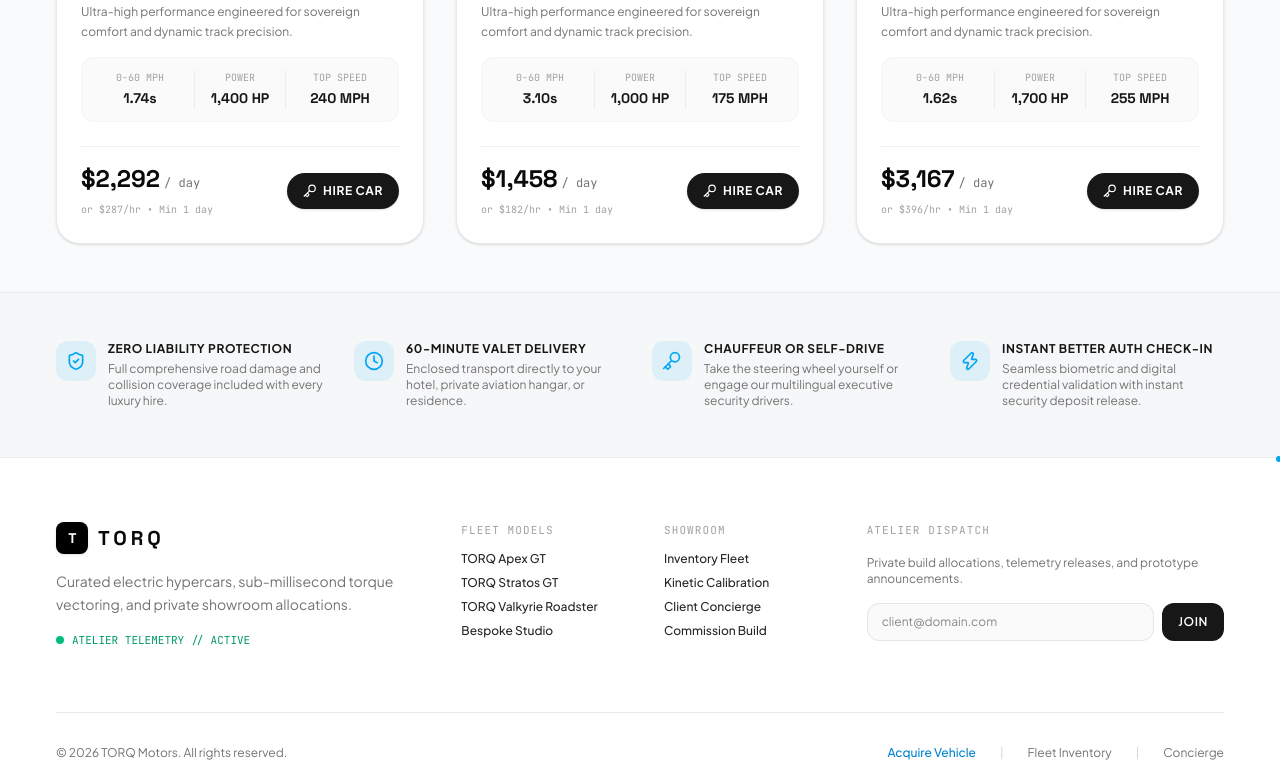
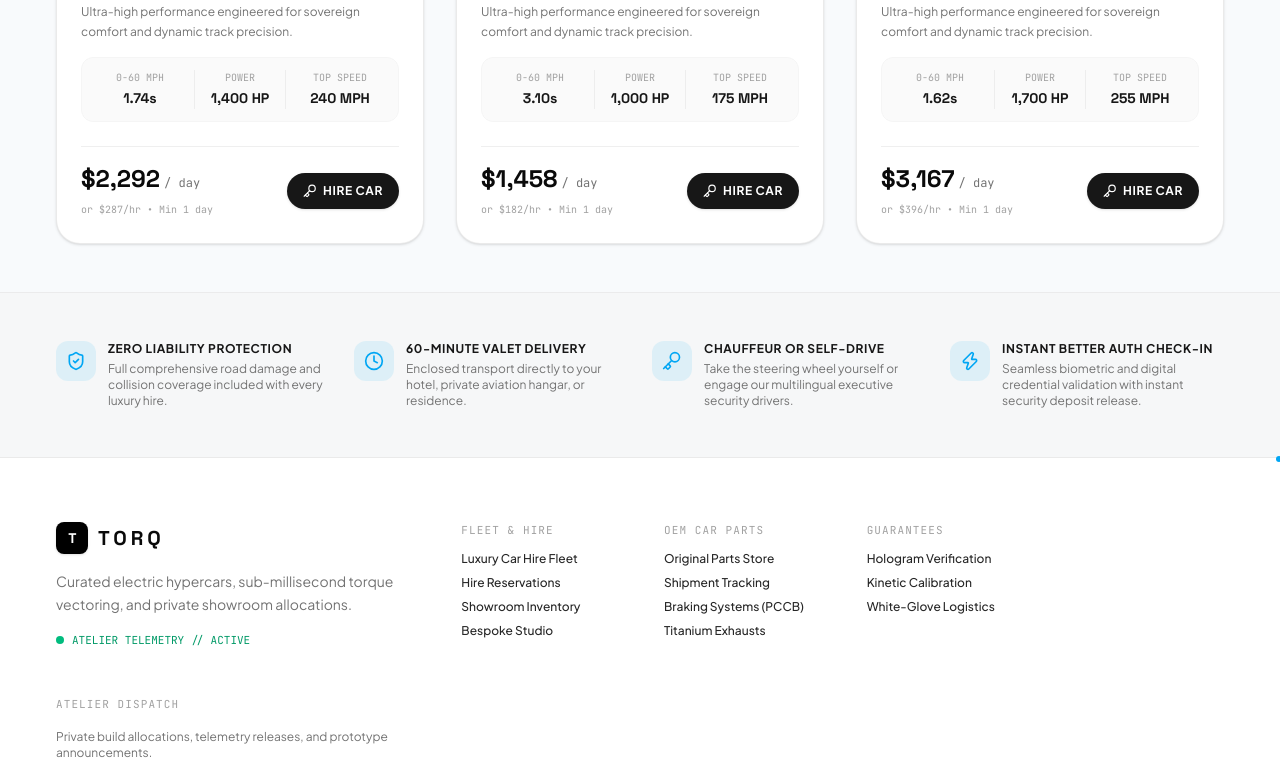
Before and after one commit to ruhul2003/Torq, a Next.js app in the folder frontend/: page /hire in a window 1280 px wide. Shown: the part 2000-2775 px from the top of the page. Built offline with nearby package versions, Linux system fonts and the light colour scheme; no server answers.

Commit message:
Update navigation bar and footer with parts store links

```diff
--- a/frontend/src/components/Footer.jsx
+++ b/frontend/src/components/Footer.jsx
@@ -47,22 +47,22 @@ export default function Footer({ onOpenReserve }) {
           {/* Nav Columns */}
           <div className="lg:col-span-2 space-y-3">
             <span className="text-[11px] font-mono uppercase tracking-widest text-neutral-400 block">
-              FLEET MODELS
+              FLEET & HIRE
             </span>
             <ul className="space-y-2 text-xs font-medium">
               <li>
-                <Link href="/#inventory" className="hover:text-sky-500 transition-colors">
-                  TORQ Apex GT
+                <Link href="/hire" className="hover:text-sky-500 transition-colors">
+                  Luxury Car Hire Fleet
+                </Link>
+              </li>
+              <li>
+                <Link href="/hire/my-bookings" className="hover:text-sky-500 transition-colors">
+                  Hire Reservations
                 </Link>
               </li>
               <li>
                 <Link href="/#inventory" className="hover:text-sky-500 transition-colors">
-                  TORQ Stratos GT
-                </Link>
-              </li>
-              <li>
-                <Link href="/#inventory" className="hover:text-sky-500 transition-colors">
-                  TORQ Valkyrie Roadster
+                  Showroom Inventory
                 </Link>
               </li>
               <li>
@@ -75,12 +75,40 @@ export default function Footer({ onOpenReserve }) {
 
           <div className="lg:col-span-2 space-y-3">
             <span className="text-[11px] font-mono uppercase tracking-widest text-neutral-400 block">
-              SHOWROOM
+              OEM CAR PARTS
             </span>
             <ul className="space-y-2 text-xs font-medium">
               <li>
-                <Link href="/#inventory" className="hover:text-sky-500 transition-colors">
-                  Inventory Fleet
+                <Link href="/parts" className="hover:text-sky-500 transition-colors">
+                  Original Parts Store
+                </Link>
+              </li>
+              <li>
+                <Link href="/parts/orders" className="hover:text-sky-500 transition-colors">
+                  Shipment Tracking
+                </Link>
+              </li>
+              <li>
+                <Link href="/parts" className="hover:text-sky-500 transition-colors">
+                  Braking Systems (PCCB)
+                </Link>
+              </li>
+              <li>
+                <Link href="/parts" className="hover:text-sky-500 transition-colors">
+                  Titanium Exhausts
+                </Link>
+              </li>
+            </ul>
+          </div>
+
+          <div className="lg:col-span-2 space-y-3">
+            <span className="text-[11px] font-mono uppercase tracking-widest text-neutral-400 block">
+              GUARANTEES
+            </span>
+            <ul className="space-y-2 text-xs font-medium">
+              <li>
+                <Link href="/parts/orders" className="hover:text-sky-500 transition-colors">
+                  Hologram Verification
                 </Link>
               </li>
               <li>
@@ -90,12 +118,7 @@ export default function Footer({ onOpenReserve }) {
               </li>
               <li>
                 <Link href="/#concierge" className="hover:text-sky-500 transition-colors">
-                  Client Concierge
-                </Link>
-              </li>
-              <li>
-                <Link href="/configurator" className="hover:text-sky-500 transition-colors">
-                  Commission Build
+                  White-Glove Logistics
                 </Link>
               </li>
             </ul>
--- a/frontend/src/components/Navbar.jsx
+++ b/frontend/src/components/Navbar.jsx
@@ -4,14 +4,26 @@ import { useState, useEffect } from "react";
 import Link from "next/link";
 import { usePathname } from "next/navigation";
 import { motion, AnimatePresence } from "framer-motion";
-import { Menu, X, ArrowUpRight, ChevronRight, Key, Sparkles, UserCheck } from "lucide-react";
+import {
+  Menu,
+  X,
+  ArrowUpRight,
+  ChevronRight,
+  Key,
+  Sparkles,
+  UserCheck,
+  ShoppingBag,
+  Wrench,
+} from "lucide-react";
 import ThemeToggle from "./ThemeToggle";
+import { useCart } from "@/context/CartContext";
 
 const NAV_LINKS = [
   { name: "Car Hire", href: "/hire" },
+  { name: "Original Parts", href: "/parts" },
+  { name: "Orders", href: "/parts/orders" },
   { name: "Reservations", href: "/hire/my-bookings" },
   { name: "Inventory", href: "/#inventory" },
-  { name: "Calibration", href: "/#vectoring" },
   { name: "Bespoke Studio", href: "/configurator" },
 ];
 
@@ -19,6 +31,7 @@ export default function Navbar({ onOpenReserve }) {
   const [scrolled, setScrolled] = useState(false);
   const [mobileMenuOpen, setMobileMenuOpen] = useState(false);
   const pathname = usePathname();
+  const { cartCount, setIsCartOpen } = useCart();
 
   useEffect(() => {
     const handleScroll = () => {
@@ -50,20 +63,20 @@ export default function Navbar({ onOpenReserve }) {
                   TORQ
                 </span>
                 <span className="text-[9px] font-mono tracking-widest text-neutral-400 dark:text-neutral-500 uppercase -mt-1">
-                  Luxury Motors & Hire
+                  Motors • Hire • OEM Parts
                 </span>
               </div>
             </Link>
 
             {/* Desktop Navigation */}
-            <nav className="hidden md:flex items-center gap-1 lg:gap-2 px-4 py-1.5 rounded-full border border-neutral-200/80 dark:border-white/10 bg-white/70 dark:bg-white/[0.03] backdrop-blur-md">
+            <nav className="hidden md:flex items-center gap-1 lg:gap-1.5 px-3 py-1.5 rounded-full border border-neutral-200/80 dark:border-white/10 bg-white/70 dark:bg-white/[0.03] backdrop-blur-md">
               {NAV_LINKS.map((link) => {
                 const isActive = pathname === link.href;
                 return (
                   <Link
                     key={link.name}
                     href={link.href}
-                    className={`px-3.5 py-1.5 rounded-full text-xs font-medium tracking-wide transition-all duration-200 ${
+                    className={`px-3 py-1.5 rounded-full text-xs font-medium tracking-wide transition-all duration-200 ${
                       isActive
                         ? "text-neutral-950 dark:text-white bg-black/5 dark:bg-white/10 font-semibold"
                         : "text-neutral-600 dark:text-neutral-300 hover:text-neutral-950 dark:hover:text-white"
@@ -76,7 +89,22 @@ export default function Navbar({ onOpenReserve }) {
             </nav>
 
             {/* Actions */}
-            <div className="hidden sm:flex items-center gap-3">
+            <div className="hidden sm:flex items-center gap-2.5">
+              {/* Shopping Cart Drawer Trigger */}
+              <button
+                type="button"
+                onClick={() => setIsCartOpen(true)}
+                className="relative p-2 rounded-full border border-neutral-200/80 dark:border-white/10 hover:bg-black/5 dark:hover:bg-white/10 text-neutral-800 dark:text-neutral-200 transition-colors cursor-pointer"
+                title="View Parts Cart"
+              >
+                <ShoppingBag className="w-4 h-4" />
+                {cartCount > 0 && (
+                  <span className="absolute -top-1 -right-1 w-4 h-4 rounded-full bg-sky-500 text-white text-[9px] font-mono font-bold flex items-center justify-center">
+                    {cartCount}
+                  </span>
+                )}
+              </button>
+
               {/* Better Auth / VIP Badge */}
               <div className="hidden xl:flex items-center gap-1.5 px-3 py-1 rounded-full border border-neutral-200/60 dark:border-white/10 bg-black/5 dark:bg-white/5 text-[11px] font-mono text-neutral-600 dark:text-neutral-300">
                 <UserCheck className="w-3.5 h-3.5 text-sky-500" />
@@ -84,6 +112,14 @@ export default function Navbar({ onOpenReserve }) {
               </div>
 
               <ThemeToggle />
+
+              <Link
+                href="/parts"
+                className="inline-flex items-center gap-1.5 px-3.5 py-2 rounded-full text-xs font-semibold tracking-wider uppercase cursor-pointer transition-all duration-300 border border-neutral-300 dark:border-white/15 hover:bg-neutral-100 dark:hover:bg-white/10 text-neutral-900 dark:text-white shadow-sm"
+              >
+                <Wrench className="w-3.5 h-3.5 text-sky-500" />
+                <span>OEM Parts</span>
+              </Link>
 
               <Link
                 href="/hire"
@@ -96,6 +132,18 @@ export default function Navbar({ onOpenReserve }) {
 
             {/* Mobile Actions */}
             <div className="flex sm:hidden items-center gap-2">
+              <button
+                type="button"
+                onClick={() => setIsCartOpen(true)}
+                className="relative p-2 rounded-lg text-neutral-700 dark:text-neutral-200"
+              >
+                <ShoppingBag className="w-5 h-5" />
+                {cartCount > 0 && (
+                  <span className="absolute top-1 right-1 w-3.5 h-3.5 rounded-full bg-sky-500 text-white text-[8px] font-mono flex items-center justify-center font-bold">
+                    {cartCount}
+                  </span>
+                )}
+              </button>
               <ThemeToggle />
               <button
                 type="button"
@@ -135,9 +183,17 @@ export default function Navbar({ onOpenReserve }) {
 
               <div className="pt-3 border-t border-neutral-200 dark:border-white/10 flex flex-col gap-2">
                 <Link
+                  href="/parts"
+                  onClick={() => setMobileMenuOpen(false)}
+                  className="w-full py-2.5 rounded-xl border border-neutral-300 dark:border-white/20 text-neutral-900 dark:text-white font-semibold text-xs uppercase tracking-wider flex items-center justify-center gap-2"
+                >
+                  <Wrench className="w-4 h-4 text-sky-500" />
+                  <span>Original Car Parts Store</span>
+                </Link>
+                <Link
                   href="/hire"
                   onClick={() => setMobileMenuOpen(false)}
-                  className="w-full py-3 rounded-xl bg-neutral-900 text-white dark:bg-white dark:text-neutral-950 font-semibold text-xs uppercase tracking-wider flex items-center justify-center gap-2"
+                  className="w-full py-2.5 rounded-xl bg-neutral-900 text-white dark:bg-white dark:text-neutral-950 font-semibold text-xs uppercase tracking-wider flex items-center justify-center gap-2"
                 >
                   <Key className="w-4 h-4" />
                   <span>Explore Car Hire Fleet</span>
```
